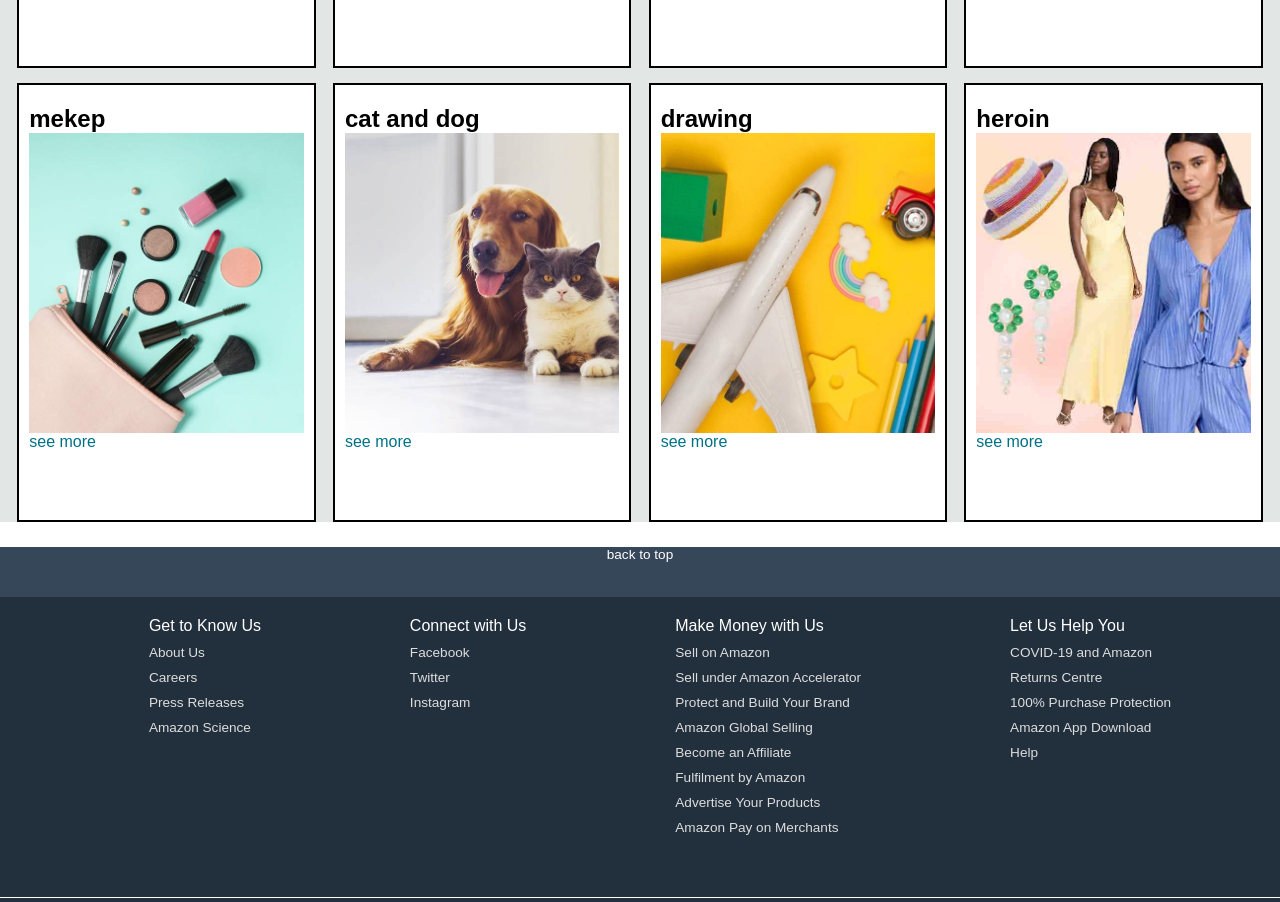
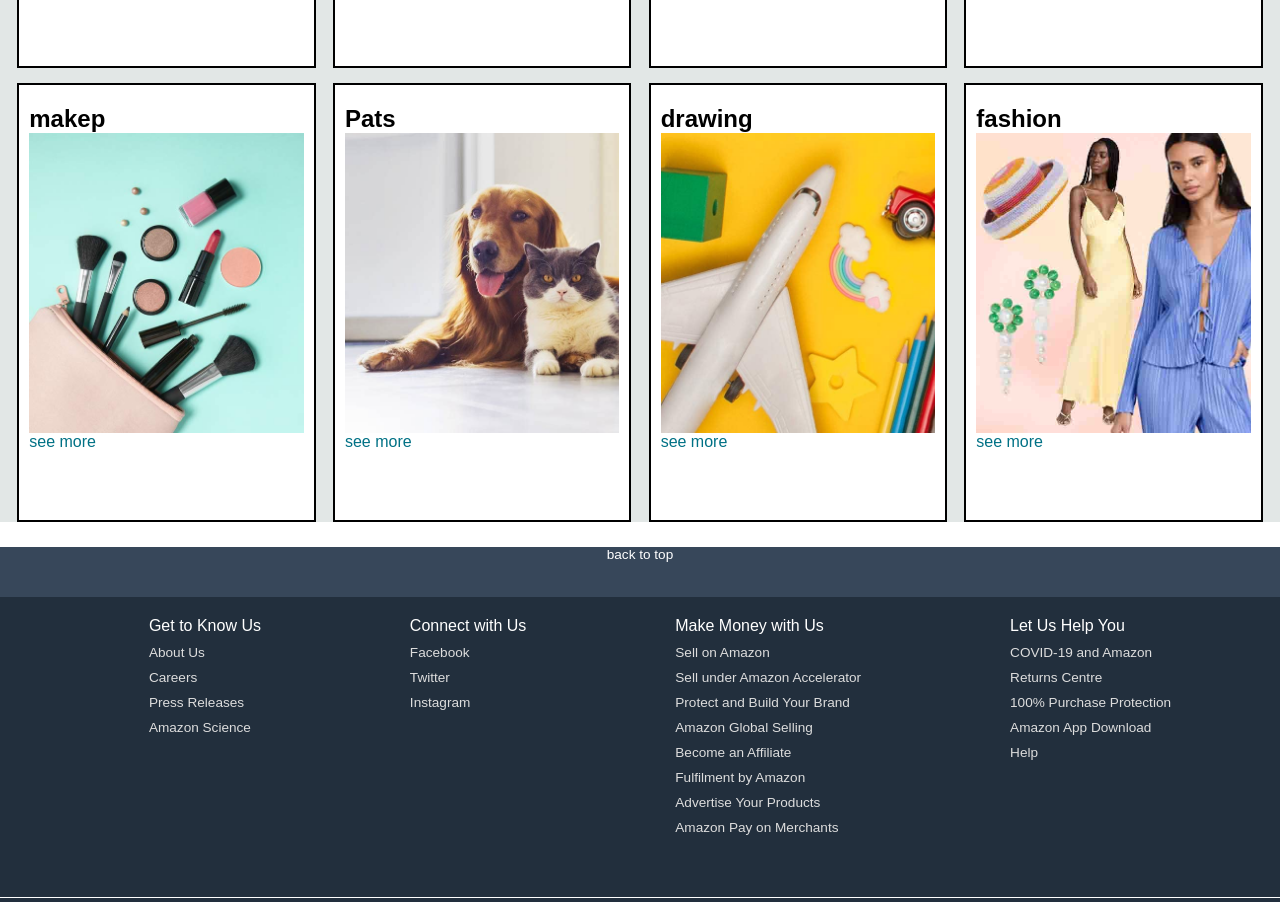
Before and after one commit to komalshukla05/amazon_site, a plain HTML site: page index.html in a window 1280 px wide. Shown: the part 836-1738 px from the top of the page. Drawn offline with Linux system fonts and the light colour scheme.

Commit message:
Update index.html

```diff
--- a/index.html
+++ b/index.html
@@ -110,14 +110,14 @@
     </div>
         <div class="box5 box">
             <div class="box-content">
-            <h2>mekep</h2>
+            <h2>makep</h2>
         <div class="box-image" style="background-image: url('box5_image.jpg');"></div>
         <p> see more</p>
         </div>
     </div>
         <div class="box6 box">
              <div class="box-content">
-            <h2>cat and dog</h2>
+            <h2>Pats</h2>
         <div class="box-image" style="background-image: url('box6_image.jpg');"></div>
         <p> see more</p>
         </div>
@@ -131,7 +131,7 @@
     </div>
         <div class="box8 box">
             <div class="box-content">
-            <h2>heroin</h2>
+            <h2>fashion</h2>
         <div class="box-image" style="background-image: url('box8_image.jpg');"></div>
         <p> see more</p>
         </div>
```
